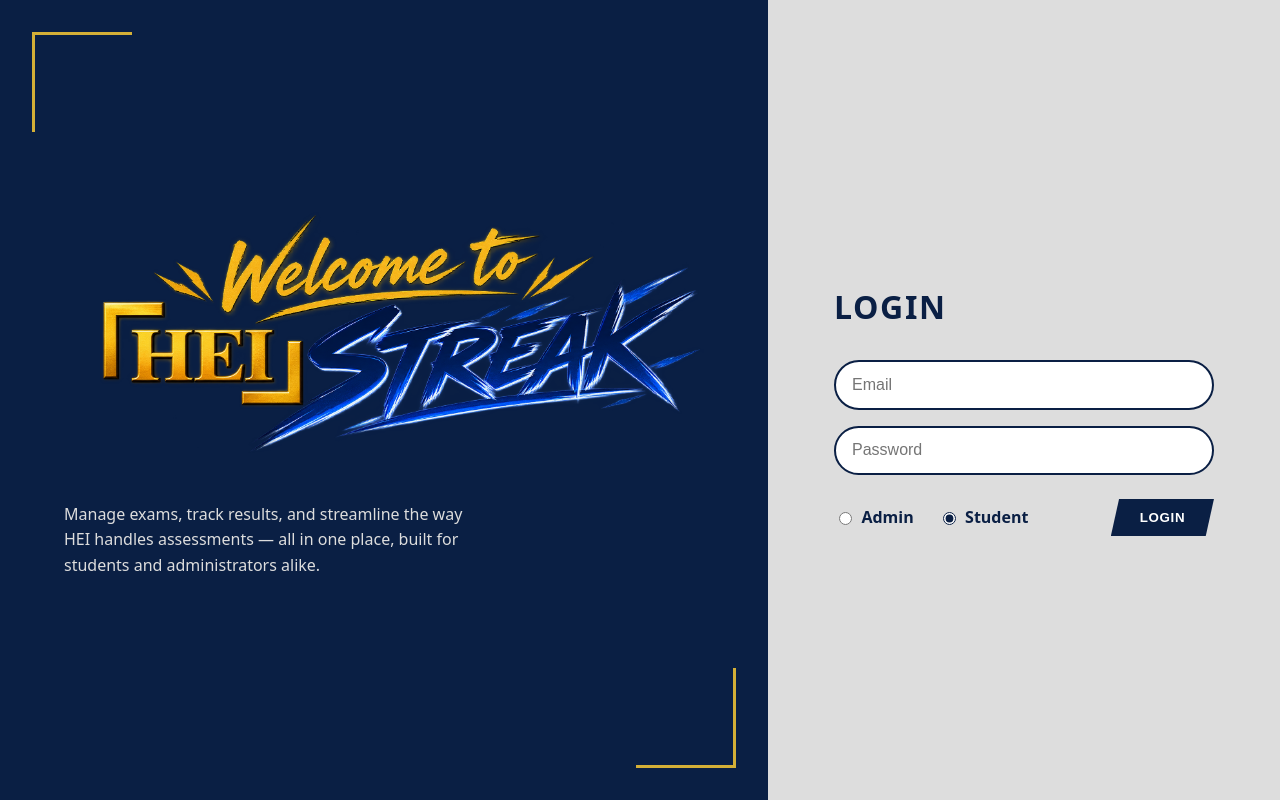
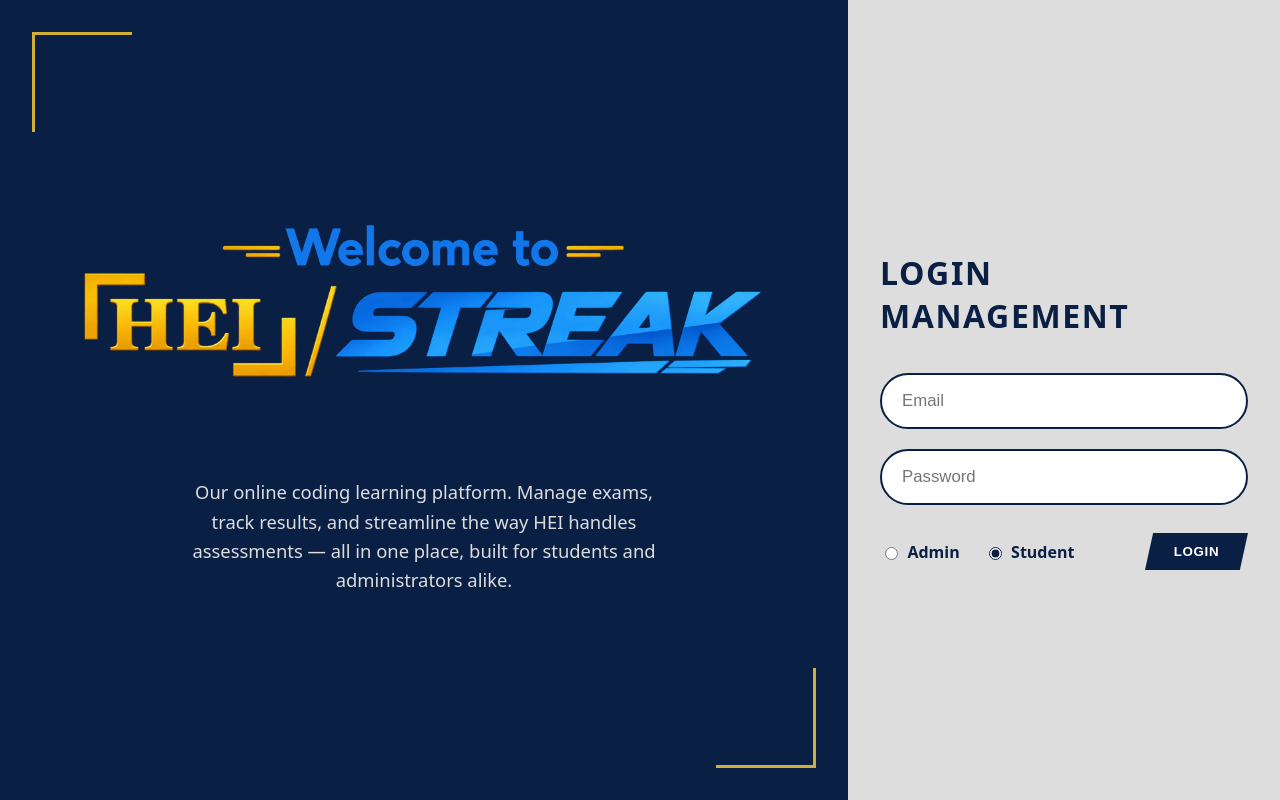
Before and after one commit to kusarigama01/hei-streak-front, a React (Vite) app: page /login in a window 1280 px wide. Built offline with nearby package versions, Linux system fonts and the light colour scheme.

Commit message:
feat: finishing login page

```diff
--- a/src/pages/Login.css
+++ b/src/pages/Login.css
@@ -5,27 +5,28 @@
 
 /* ===== Panneau gauche : bleu marine ===== */
 .login-left {
-  flex: 1;
+  flex: 1.75;
   background-color: #0a1f44;
   color: #ffffff;
   display: flex;
   flex-direction: column;
-  align-items: flex-start;
+  align-items: center;
   justify-content: center;
+  text-align: center;
   padding: 4rem;
   position: relative;
 }
 
 .login-logo {
-  max-width: 640px;
-  margin-bottom: 1.5rem;
+  max-width: 720px;
+  margin-bottom: 2rem;
 }
 
 .login-description {
-  font-size: 1rem;
+  font-size: 1.15rem;
   line-height: 1.6;
   color: #dddddd;
-  max-width: 420px;
+  max-width: 480px;
 }
 
 /* Demi-cadres decoratifs, coin haut-gauche et coin bas-droite */
@@ -62,10 +63,10 @@
 
 .login-form {
   width: 100%;
-  max-width: 380px;
+  max-width: 460px; /* était 380px */
   display: flex;
   flex-direction: column;
-  gap: 1rem;
+  gap: 1.25rem; /* était 1rem */
 }
 
 .login-form h1 {
@@ -73,21 +74,22 @@
   font-weight: 800;
   text-transform: uppercase;
   letter-spacing: 0.05em;
+  font-size: 2rem; /* pas de valeur avant, taille par defaut du navigateur */
   margin-bottom: 1rem;
 }
 
 .login-form input[type="email"],
 .login-form input[type="password"] {
   color : #0a1f44;
-  padding: 0.85rem 1rem;
+  padding: 1rem 1.25rem;
+  font-size: 1.05rem;
   border: 2px solid #0a1f44;
-  border-radius: 999px; /* pilule, comme sur le croquis */
+  border-radius: 999px;
   background-color: #ffffff;
-  font-size: 1rem;
+  color: #0a1f44;
   outline: none;
   transition: border-color 0.15s ease, box-shadow 0.15s ease;
 }
-
 
 
 .login-form input[type="email"]:focus,
--- a/src/pages/Login.jsx
+++ b/src/pages/Login.jsx
@@ -37,7 +37,7 @@ export function Login() {
         <div className="corner corner-top-left" />
         <img src={logo} alt="HEI Streak" className="login-logo" />
         <p className="login-description">
-          Manage exams, track results, and streamline the way HEI handles
+          Our online coding learning platform. Manage exams, track results, and streamline the way HEI handles
           assessments — all in one place, built for students and
           administrators alike.
         </p>
@@ -46,7 +46,7 @@ export function Login() {
 
       <div className="login-right">
         <form className="login-form" onSubmit={handleSubmit}>
-          <h1>Login</h1>
+          <h1>Login management</h1>
 
           {error && <p className="login-error">{error}</p>}
 
```
Also changed, not shown: src/assets/hei-streak-logo.png.
